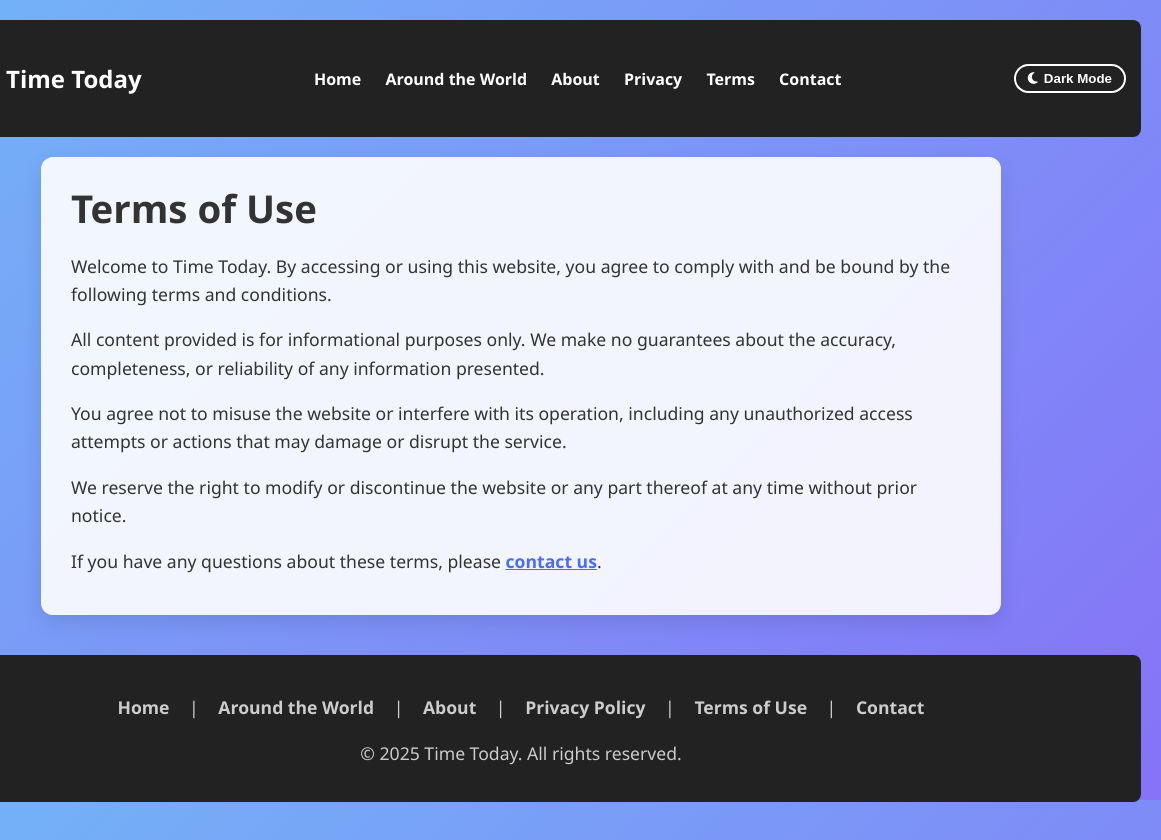
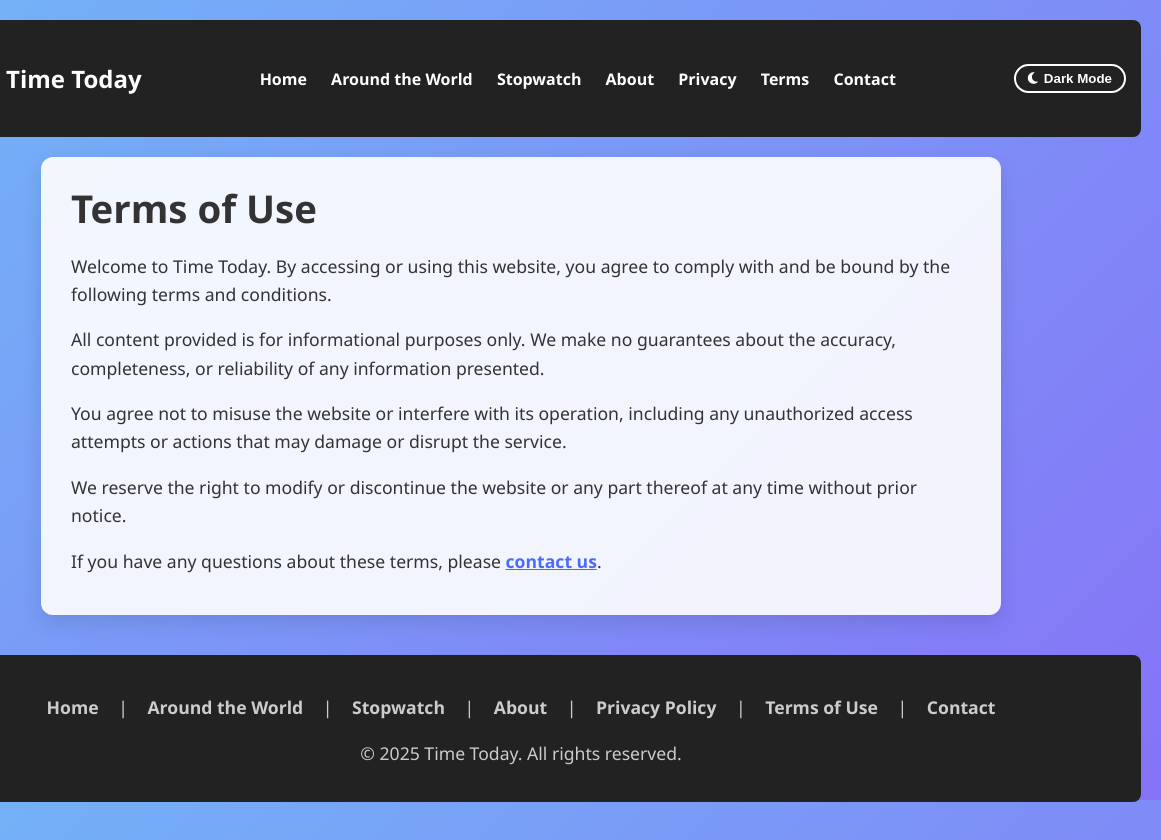
Before and after one commit to sleepwalker03/Global-Time-Pro, a plain HTML site: page terms.html in a window 1280 px wide. Shown: the full height of the page, 119-1280 px from the left. Drawn offline with Linux system fonts and the light colour scheme.

Commit message:
Update terms.html

```diff
--- a/terms.html
+++ b/terms.html
@@ -163,6 +163,7 @@
     <nav>
       <a href="index.html">Home</a>
             <a href="aroundtheworld.html">Around the World</a>
+            <a href="stopwatch.html">Stopwatch</a>
             <a href="about.html">About</a>
             <a href="privacy.html">Privacy</a>
             <a href="terms.html">Terms</a>
@@ -186,6 +187,7 @@
     <p>
       <a href="index.html" style="color:#ccc; margin: 0 15px;">Home</a> |
       <a href="aroundtheworld.html" style="color:#ccc; margin: 0 15px;">Around the World</a> |
+      <a href="stopwatch.html" style="color:#ccc; margin: 0 15px;">Stopwatch</a> |
       <a href="about.html" style="color:#ccc; margin: 0 15px;">About</a> |
       <a href="privacy.html" style="color:#ccc; margin: 0 15px;">Privacy Policy</a> |
       <a href="terms.html" style="color:#ccc; margin: 0 15px;">Terms of Use</a> |
```
